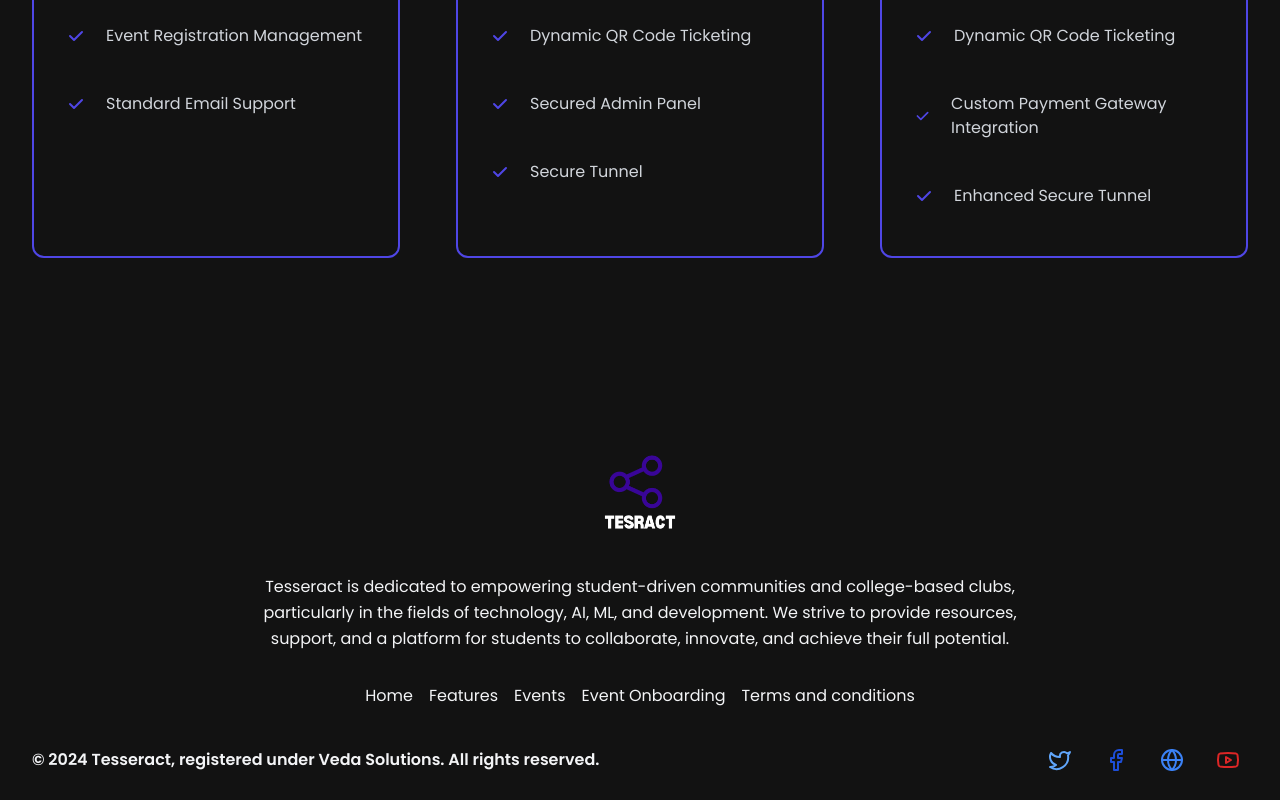
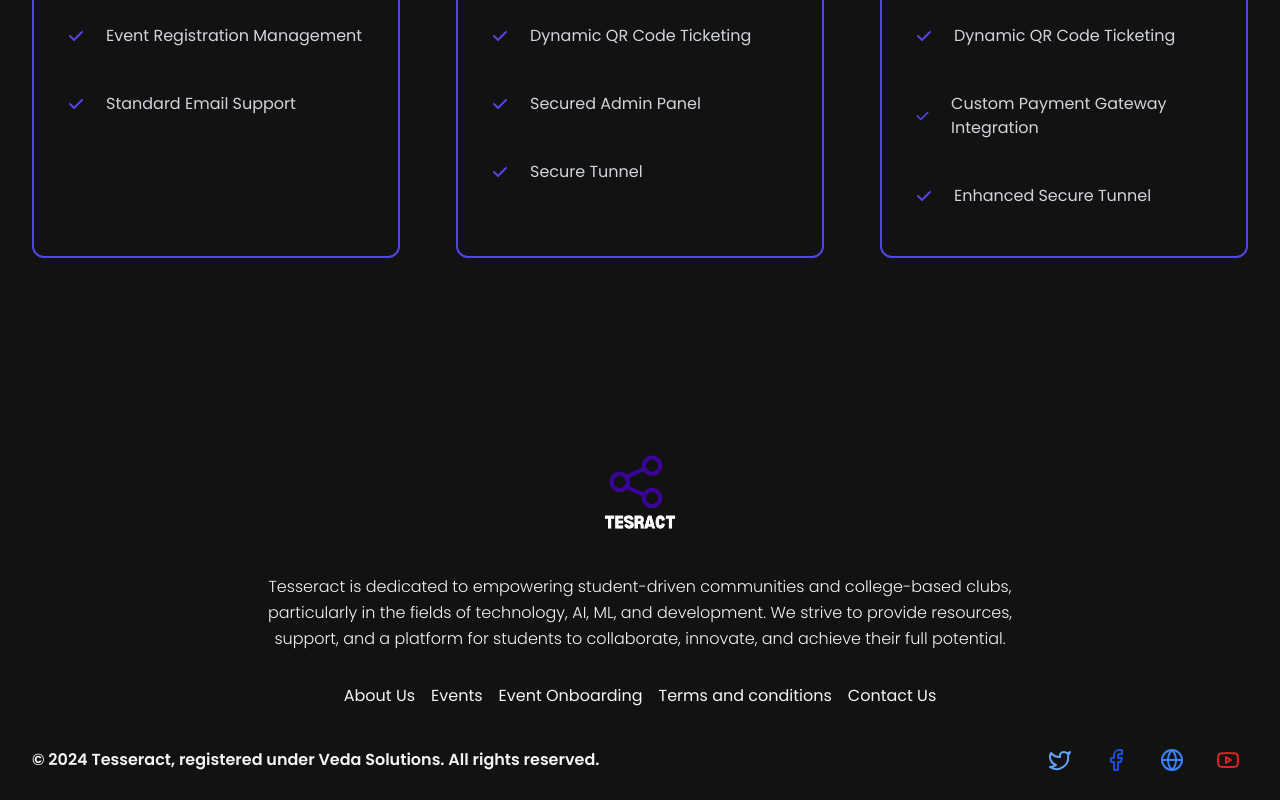
Before and after one commit to VarunHarinath/EventAura, a React (Vite) app: page / in a window 1280 px wide. Shown: the part 3318-4118 px from the top of the page. Built offline with nearby package versions, Linux system fonts and the light colour scheme.

Commit message:
Update: minor changes to footer and footer nav links

```diff
--- a/src/components/NavBar/Footer.jsx
+++ b/src/components/NavBar/Footer.jsx
@@ -11,7 +11,7 @@ const Footer = () => {
       <footer className="text-gray-100 px-4 py-5 max-w-screen-xl mx-auto md:px-8 mt-24">
         <div className="max-w-3xl sm:mx-auto sm:text-center">
           <img src={Logo} className="w-32 sm:mx-auto" />
-          <p className="leading-relaxed mt-4 text-base">
+          <p className="leading-relaxed mt-4 text-base font-light">
             Tesseract is dedicated to empowering student-driven communities and
             college-based clubs, particularly in the fields of technology, AI,
             ML, and development. We strive to provide resources, support, and a
--- a/src/constants/index.jsx
+++ b/src/constants/index.jsx
@@ -126,11 +126,11 @@ export const resourcesLinks = [
 ];
 
 export const footerNavs = [
-  { href: "#", text: "Home" },
-  { href: "#", text: "Features" },
+  { href: "#", text: "About Us" },
   { href: "#", text: "Events" },
   { href: "#", text: "Event Onboarding" },
   { href: "/company-eula", text: "Terms and conditions" },
+  { href: "#", text: "Contact Us" },
 ];
 
 export const communityLinks = [
```
